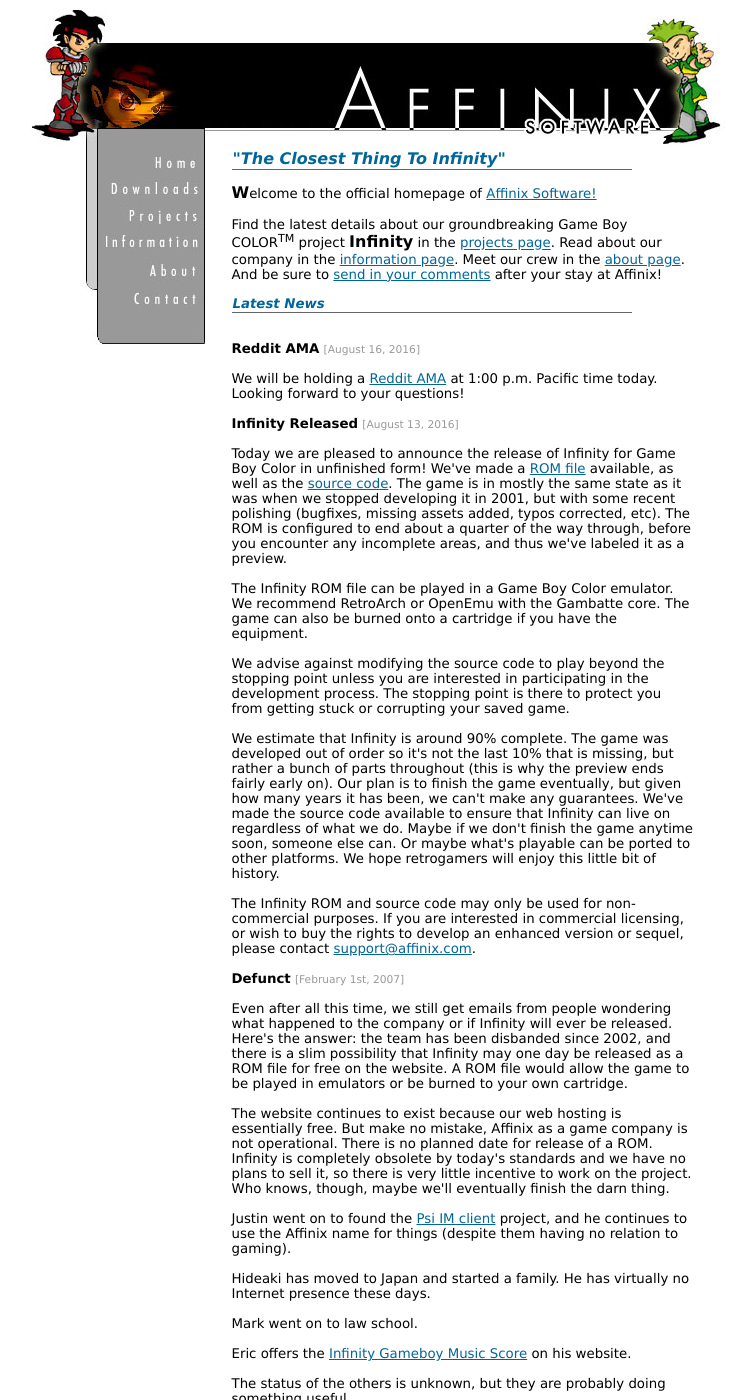
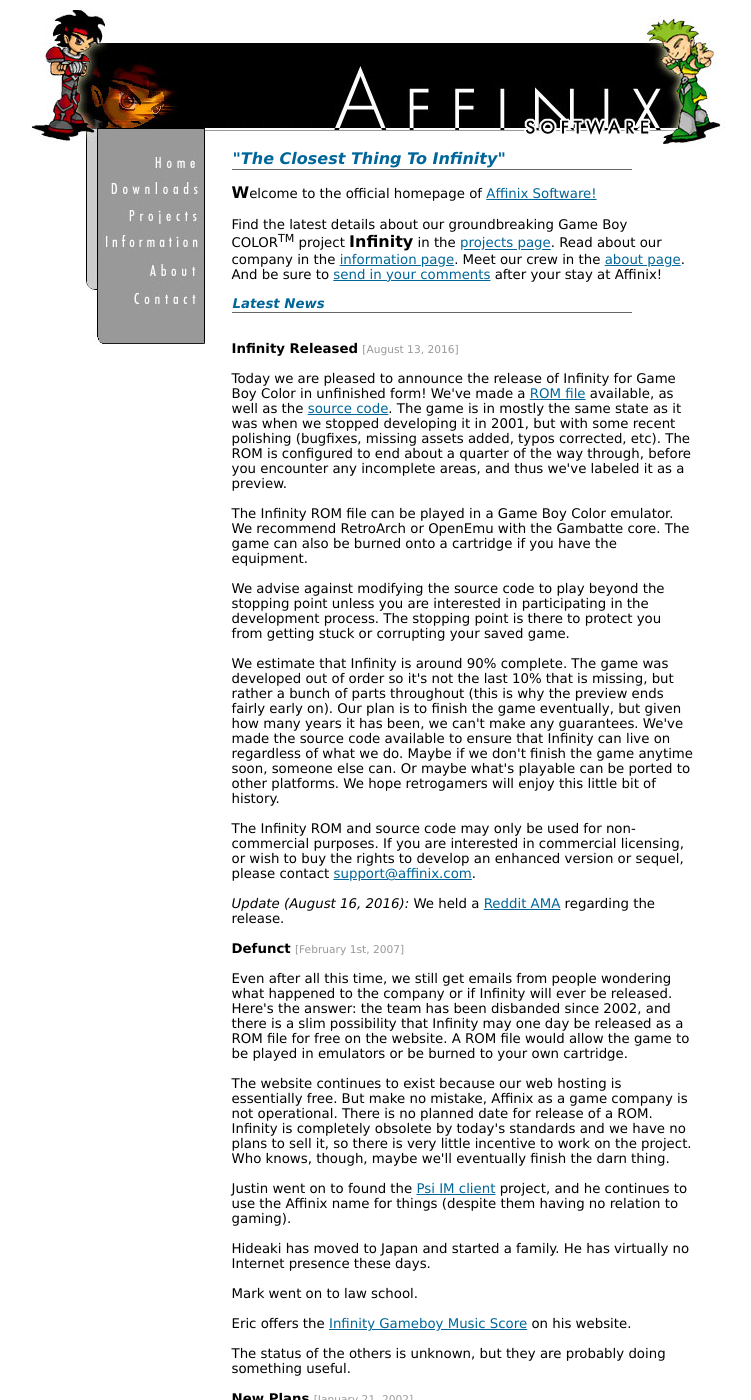
Before and after one commit to infinity-gbc/website, a Jekyll site: the page built from index.html, in a window 1280 px wide and 1400 px high. Shown: the whole window, without its empty margins (263-1014 px from the left). Built offline with Jekyll 4.4.1, drawn with Linux system fonts in a browser that asks for light colours.

Commit message:
reddit ama is no longer a future event. turn it into a past update

```diff
--- a/index.html
+++ b/index.html
@@ -31,11 +31,6 @@ layout: default
         </table>
         <br>
         <p>
-         <span class="h">Reddit AMA</span>
-         <span id="date">[August 16, 2016]</span><br>
-         <br>
-         We will be holding a <a href="https://www.reddit.com/r/IAmA/comments/4y159p/we_are_affinix_software_and_we_just_released_our">Reddit AMA</a> at 1:00 p.m. Pacific time today.  Looking forward to your questions!<br>
-         <br>
          <span class="h">Infinity Released</span>
          <span id="date">[August 13, 2016]</span><br>
          <br>
@@ -48,6 +43,8 @@ layout: default
          We estimate that Infinity is around 90% complete. The game was developed out of order so it's not the last 10% that is missing, but rather a bunch of parts throughout (this is why the preview ends fairly early on). Our plan is to finish the game eventually, but given how many years it has been, we can't make any guarantees. We've made the source code available to ensure that Infinity can live on regardless of what we do. Maybe if we don't finish the game anytime soon, someone else can. Or maybe what's playable can be ported to other platforms. We hope retrogamers will enjoy this little bit of history.<br>
          <br>
          The Infinity ROM and source code may only be used for non-commercial purposes. If you are interested in commercial licensing, or wish to buy the rights to develop an enhanced version or sequel, please contact <a href="mailto:support@affinix.com">support@affinix.com</a>.<br>
+         <br>
+         <em>Update (August 16, 2016):</em> We held a <a href="https://www.reddit.com/r/IAmA/comments/4y159p/we_are_affinix_software_and_we_just_released_our">Reddit AMA</a> regarding the release.<br>
          <br>
          <span class="h">Defunct</span>
          <span id="date">[February 1st, 2007]</span><br>
```
